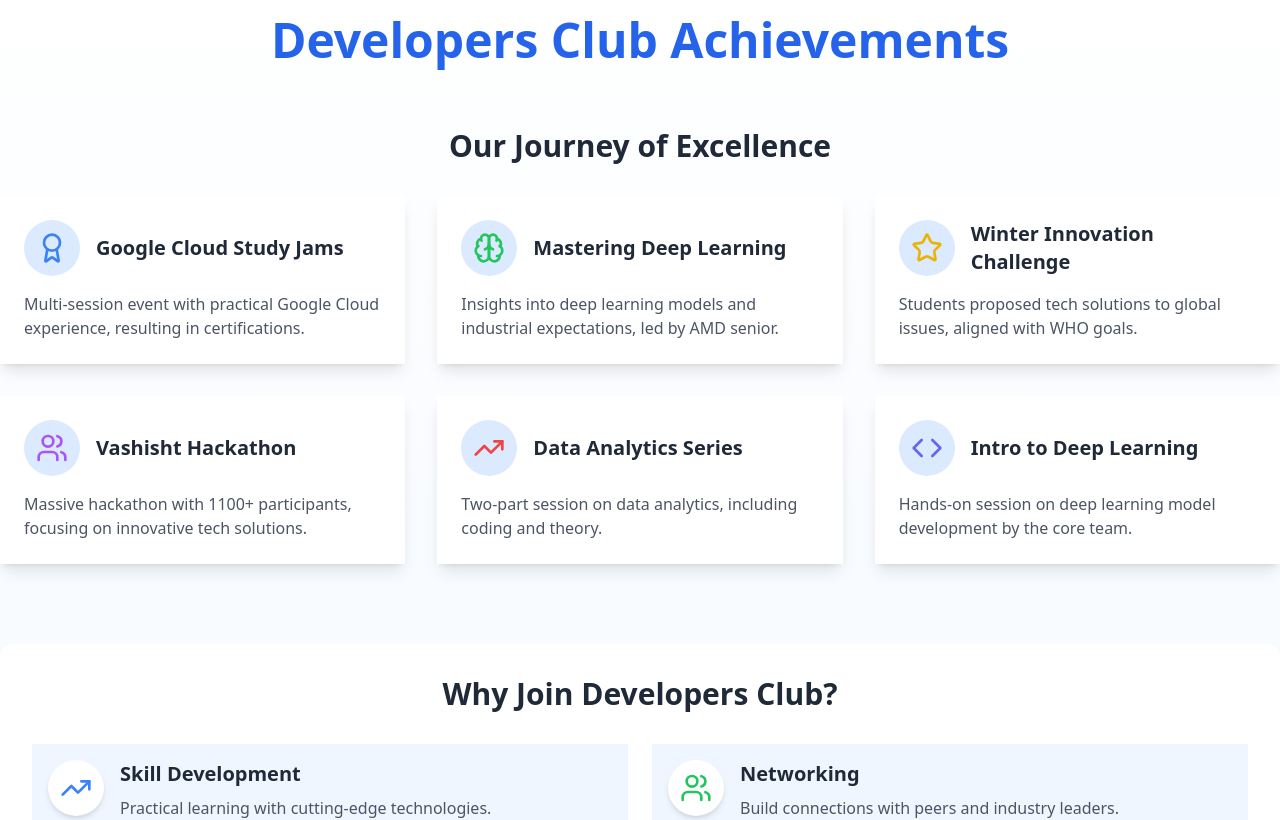
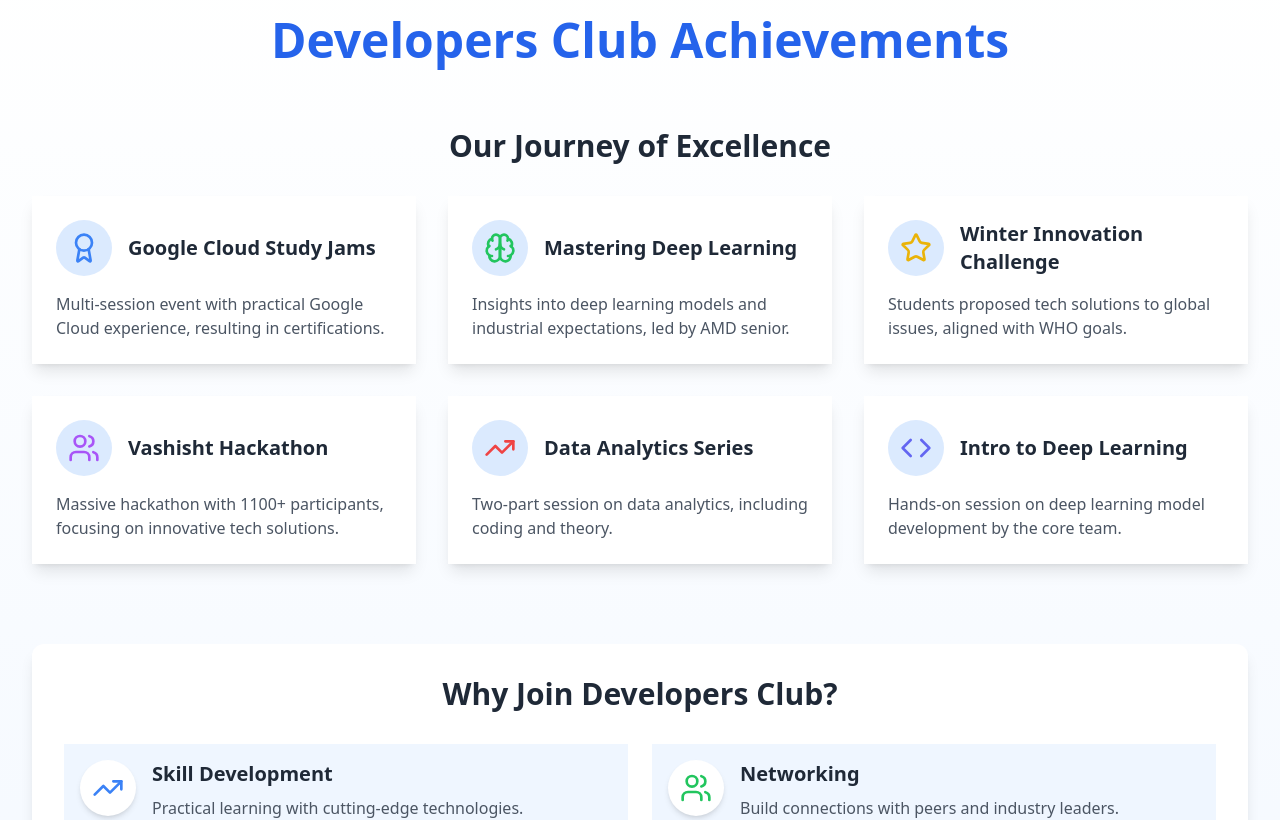
Before and after one commit to praneeth622/Devs-Club-IIITDM, a Next.js app in the folder devs-club/: page /achievements in a window 1280 px wide. Shown: the part 920-1740 px from the top of the page. Built offline with nearby package versions, Linux system fonts and the light colour scheme; no server answers.

Commit message:
fixed padding issues in mobileview

```diff
--- a/devs-club/app/achievements/page.jsx
+++ b/devs-club/app/achievements/page.jsx
@@ -95,7 +95,7 @@ const itemVariants = {
 // Internal component, not exported
 function AchievementsSection() {
   return (
-    <div className="min-h-screen bg-gradient-to-b from-white to-blue-50 text-gray-800 py-16">
+    <div className="min-h-screen bg-gradient-to-b from-white to-blue-50 text-gray-800 py-16 px-4 md:px-0">
       <motion.h1
         className="text-5xl font-bold text-center mb-16 text-blue-600"
         initial={{ opacity: 0, y: -50 }}
@@ -105,7 +105,7 @@ function AchievementsSection() {
         Developers Club Achievements
       </motion.h1>
 
-      <div className="max-w-7xl mx-auto">
+      <div className="max-w-7xl mx-auto px-4 sm:px-6 lg:px-8">
         <motion.section
           className="mb-20"
           variants={containerVariants}
@@ -144,7 +144,7 @@ function AchievementsSection() {
         </motion.section>
 
         <motion.section
-          className="bg-white rounded-xl p-8 mb-20 shadow-lg"
+          className="bg-white rounded-xl p-8 mb-20 shadow-lg mx-4 sm:mx-0"
           initial={{ opacity: 0, y: 50 }}
           animate={{ opacity: 1, y: 0 }}
           transition={{ duration: 0.5, delay: 0.2 }}
@@ -183,7 +183,7 @@ function AchievementsSection() {
           initial={{ opacity: 0 }}
           animate={{ opacity: 1 }}
           transition={{ duration: 0.5, delay: 0.4 }}
-          className="px-8"
+          className="px-4 sm:px-8"
         >
           <h2 className="text-3xl font-semibold mb-8 text-center">
             Spotlight Achievement
```
Also changed, not shown: 1 other file (tests, documents, lock files or other folders).
